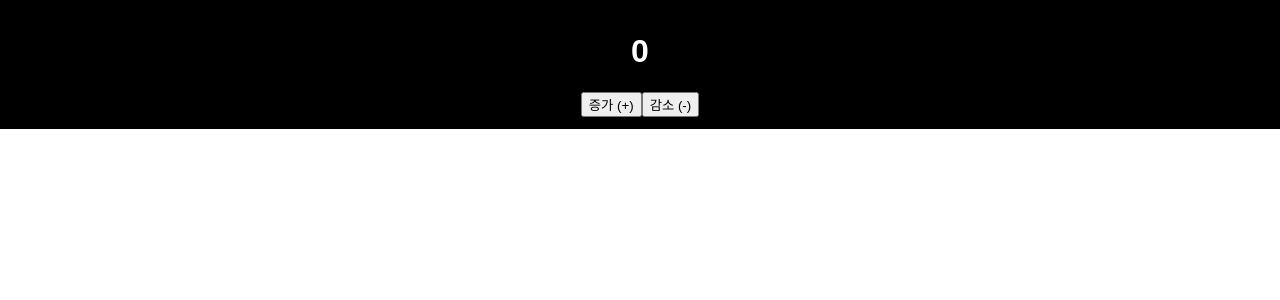
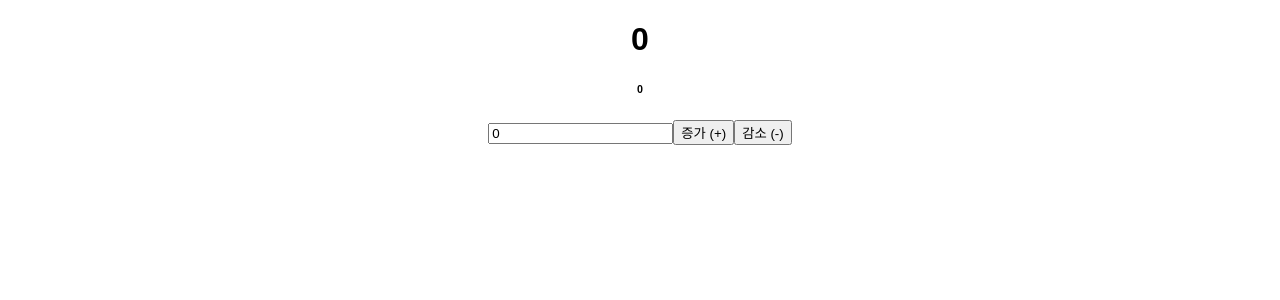
Before and after one commit to cukwon/react-study, a React (Create React App) app: page / in a window 1280 px wide. Shown: the top 300 px of the page. Built offline with nearby package versions, Linux system fonts and the light colour scheme.

Commit message:
Counter 재구현 - Redux 사용하여 카운터 구현

```diff
--- a/src/App.js
+++ b/src/App.js
@@ -2,17 +2,14 @@ import React, { Component } from 'react';
 import { Provider } from 'react-redux';
 import store from './store';
 import './App.css';
-import CounterRedex from "./components/counter/CounterRedex";
 import CounterContainer from "./containers/CounterContainer";
 
 class App extends Component {
 
-    // Constructor
-    // constructor(props) {
-    //     super(props)
-    // }
-
-    //render
+    /**
+     * Render
+     * @returns {*}
+     */
     render() {
         const style = {
             backgroundColor:'black',
@@ -22,11 +19,7 @@ class App extends Component {
         };
         return (
             <div className= 'App'>
-                <div style={style}>
-                    <Provider store={{store}}>
-                        <CounterContainer/>
-                    </Provider>
-                </div>
+                <CounterContainer/>
             </div>
         );
     }
--- /dev/null
+++ b/src/Root.js
@@ -0,0 +1,21 @@
+import React, { Component } from 'react';
+import { Provider } from 'react-redux';
+import store from './store';
+import App from "./App";
+
+class Root extends Component {
+
+    /**
+     * Render
+     * @returns {*}
+     */
+    render() {
+        return (
+            <Provider store={store}>
+                <App/>
+            </Provider>
+        );
+    }
+}
+
+export default Root;
--- a/src/components/counter/CounterRedex.js
+++ b/src/components/counter/CounterRedex.js
@@ -1,13 +1,11 @@
 import React from 'react';
 
-const CounterRedex = ({
-  number,
-  onIncrement,
-  onDecrement
-}) => {
+const CounterRedex = ({ number, value, onIncrement, onDecrement, onSetValue}) => {
     return (
-    <div>
+        <div className='counter'>
             <h1>{number}</h1>
+            <h6>{value}</h6>
+            <input type='text' value={value} onChange={onSetValue} />
             <button onClick={onIncrement}>증가 (+)</button>
             <button onClick={onDecrement}>감소 (-)</button>
         </div>
--- a/src/containers/CounterContainer.js
+++ b/src/containers/CounterContainer.js
@@ -1,12 +1,44 @@
 import React, { Component } from 'react';
 import CounterRedex from "../components/counter/CounterRedex";
+import { connect } from 'react-redux';
+import * as counterActions from '../store/modules/counter'
 
 class CounterContainer extends Component {
-  render() {
-    return (
-      <CounterRedex/>
-    );
-  }
+
+    handleIncrement = () => {
+      console.log('incre');
+        this.props.increment();
+    };
+    handleDecrement = () => {
+      console.log('decre');
+        this.props.decrement();
+    };
+    handleSetValue = (e) => {
+      console.log('set');
+      this.props.setValue(e.target.value);
+    };
+
+    render() {
+        const { handleIncrement, handleDecrement, handleSetValue } = this;
+        const { number, value } = this.props;
+
+        return (
+            <CounterRedex onIncrement={handleIncrement} onDecrement={handleDecrement} onSetValue={handleSetValue} number={number} value={value}/>
+        );
+    }
 }
 
-export default CounterContainer;
+/**
+ *  Redux를 이용한 state와 dispatch(function) 받아오기
+ */
+export default connect(
+    (state)=>({
+        number: state.counter.number,
+        value : state.counter.value
+    }),
+    (dispatch) => ({
+        increment: () => dispatch(counterActions.increment()),
+        decrement: () => dispatch(counterActions.decrement()),
+        setValue : (value) => dispatch(counterActions.setValue(value))
+    })
+)(CounterContainer);
--- a/src/index.js
+++ b/src/index.js
@@ -1,8 +1,8 @@
 import React from 'react';
 import { render } from 'react-dom';
 import './index.css';
-import App from './App';
+import Root from './Root'
 import registerServiceWorker from './registerServiceWorker';
 
-render(<App />, document.getElementById('root'));
+render(<Root />, document.getElementById('root'));
 registerServiceWorker();
--- a/src/store/modules/counter.js
+++ b/src/store/modules/counter.js
@@ -4,10 +4,12 @@ import { createAction, handleAction } from 'redux-actions'
 // 액션 타입을 정의해줍니다.
 const INCREMENT = 'counter/INCREMENT';
 const DECREMENT = 'counter/DECREMENT';
+const SETVALUE = 'counter/SETVALUE';
 
 // 모듈의 초기 상태를 정의합니다.
 const initialState = {
-    number: 0
+    number: 0,
+    value: 0
 };
 
 // Reducer
@@ -15,9 +17,14 @@ const initialState = {
 export default function reducer(state = initialState, action) {
     switch (action.type) {
         case INCREMENT:
-            return {number:state.number+1};
+            console.log(state.valueOf())
+            return { ...state, number:state.number+state.value};
         case DECREMENT:
-            return {number:state.number-1};
+            console.log(state.valueOf())
+            return { ...state, number:state.number-state.value};
+        case SETVALUE:
+            console.log(action.valueOf())
+            return { ...state, value: parseInt(action.payload)|| 0};
         default:
             return state
     }
@@ -33,6 +40,7 @@ export default function reducer(state = initialState, action) {
 // })
 
 
+
 // Action Creators
 // 액션 생성 함수를 만듭니다.
 // 이 함수들은 나중에 다른 파일에서 불러와야 하므로 내보내줍니다.
@@ -41,6 +49,7 @@ export default function reducer(state = initialState, action) {
 // createAction 방식
 export const increment = createAction(INCREMENT);
 export const decrement = createAction(DECREMENT);
+export const setValue = createAction(SETVALUE, value => value);
 
 // side effects, only as applicable
 // e.g. thunks, epics, etc
```
Also changed, not shown: src/components/info.md (added, +1 -0 lines), 1 other file (tests, documents, lock files or other folders). Lines whose indentation alone changed are shown as unchanged.
